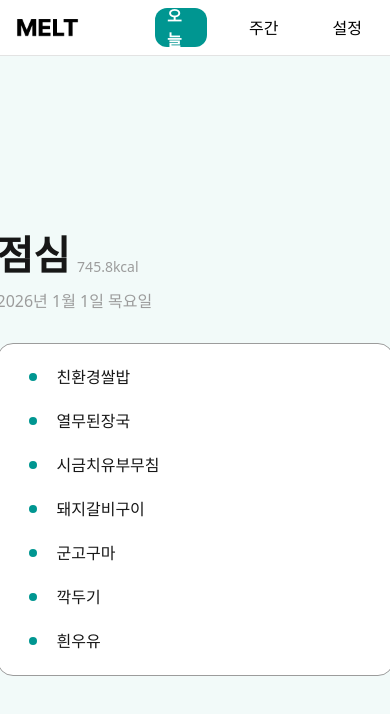
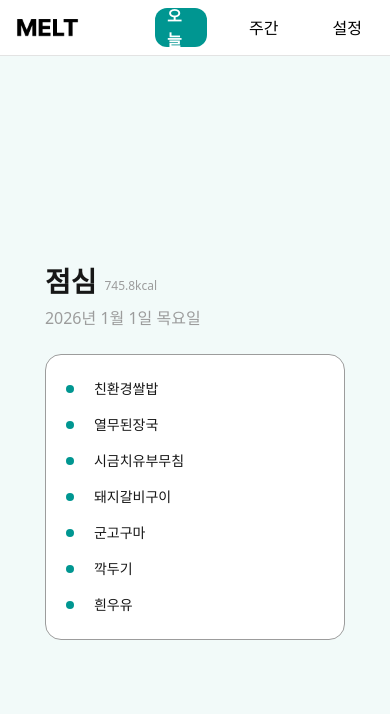
Before and after one commit to jyuuuuu0/MELT, a Next.js app: page /today in a window 390 px wide. Shown: the top 714 px of the page. Built offline with nearby package versions, Linux system fonts and the light colour scheme; a web font is replaced by a local one.

Commit message:
feat: 반응형 설정

```diff
--- a/src/components/today/today.tsx
+++ b/src/components/today/today.tsx
@@ -1,33 +1,37 @@
 export default function TodayBox() {
   return (
-    <div className="flex flex-col items-start justify-center w-[397px] h-[333px] px-[31px] py-[40px] bg-white border border-[#9C9C9C] rounded-2xl gap-5">
+    <div
+      className="flex flex-col items-start justify-center w-full max-w-[397px]
+ pl-5 pr-40 py-6 lg:pl-[31px] sm:pr-10 lg:pr-[220px] lg:py-[40px]
+ bg-white border border-[#9C9C9C] rounded-2xl gap-4 lg:gap-5"
+    >
       <div className="flex items-center gap-5">
         <div className="w-2 h-2 rounded-full bg-[#009691]" />
-        <p>친환경쌀밥</p>
+        <p className="text-sm md:text-base">친환경쌀밥</p>
       </div>
       <div className="flex items-center gap-5">
         <div className="w-2 h-2 rounded-full bg-[#009691]" />
-        <p>열무된장국</p>
+        <p className="text-sm md:text-base">열무된장국</p>
       </div>
       <div className="flex items-center gap-5">
         <div className="w-2 h-2 rounded-full bg-[#009691]" />
-        <p>시금치유부무침</p>
+        <p className="text-sm md:text-base">시금치유부무침</p>
       </div>
       <div className="flex items-center gap-5">
         <div className="w-2 h-2 rounded-full bg-[#009691]" />
-        <p>돼지갈비구이</p>
+        <p className="text-sm md:text-base">돼지갈비구이</p>
       </div>
       <div className="flex items-center gap-5">
         <div className="w-2 h-2 rounded-full bg-[#009691]" />
-        <p>군고구마</p>
+        <p className="text-sm md:text-base">군고구마</p>
       </div>
       <div className="flex items-center gap-5">
         <div className="w-2 h-2 rounded-full bg-[#009691]" />
-        <p>깍두기</p>
+        <p className="text-sm md:text-base">깍두기</p>
       </div>
       <div className="flex items-center gap-5">
         <div className="w-2 h-2 rounded-full bg-[#009691]" />
-        <p>흰우유</p>
+        <p className="text-sm md:text-base">흰우유</p>
       </div>
     </div>
   );
--- a/src/view/today/index.tsx
+++ b/src/view/today/index.tsx
@@ -6,11 +6,11 @@ export default function TodayView() {
     <div className="w-full min-h-screen bg-[#009691]/5 flex flex-col">
       <Header />
       <div className="flex flex-1 flex-col items-center justify-center">
-        <div className="flex flex-col gap-[30px]">
+        <div className="flex flex-col gap-6 md:gap-[30px]">
           <div className="flex flex-col gap-1">
-            <div className="flex items-end gap-[7px] items-center">
-              <p className="font-semibold text-[40px]">점심</p>
-              <p className="text-sm text-[#9C9C9C] mb-2">745.8kcal</p>
+            <div className="flex items-end gap-2 md:gap-[7px]">
+              <p className="font-semibold  text-[28px] md:text-[32px] lg:text-[40px]">점심</p>
+              <p className="text-xs md:text-sm text-[#9C9C9C] mb-2">745.8kcal</p>
             </div>
             <p className="text-[#9C9C9C]">2026년 1월 1일 목요일</p>
           </div>
```
